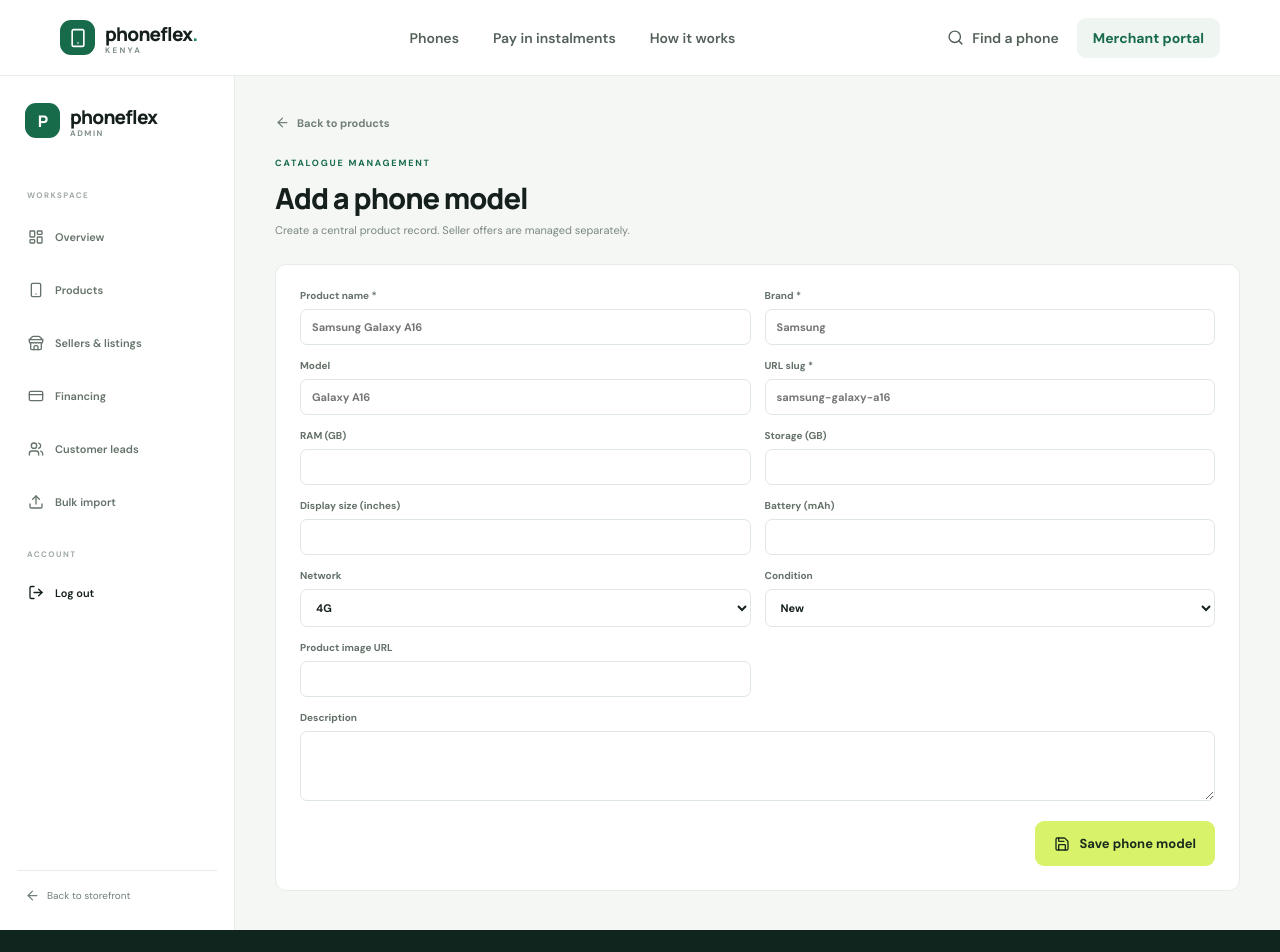
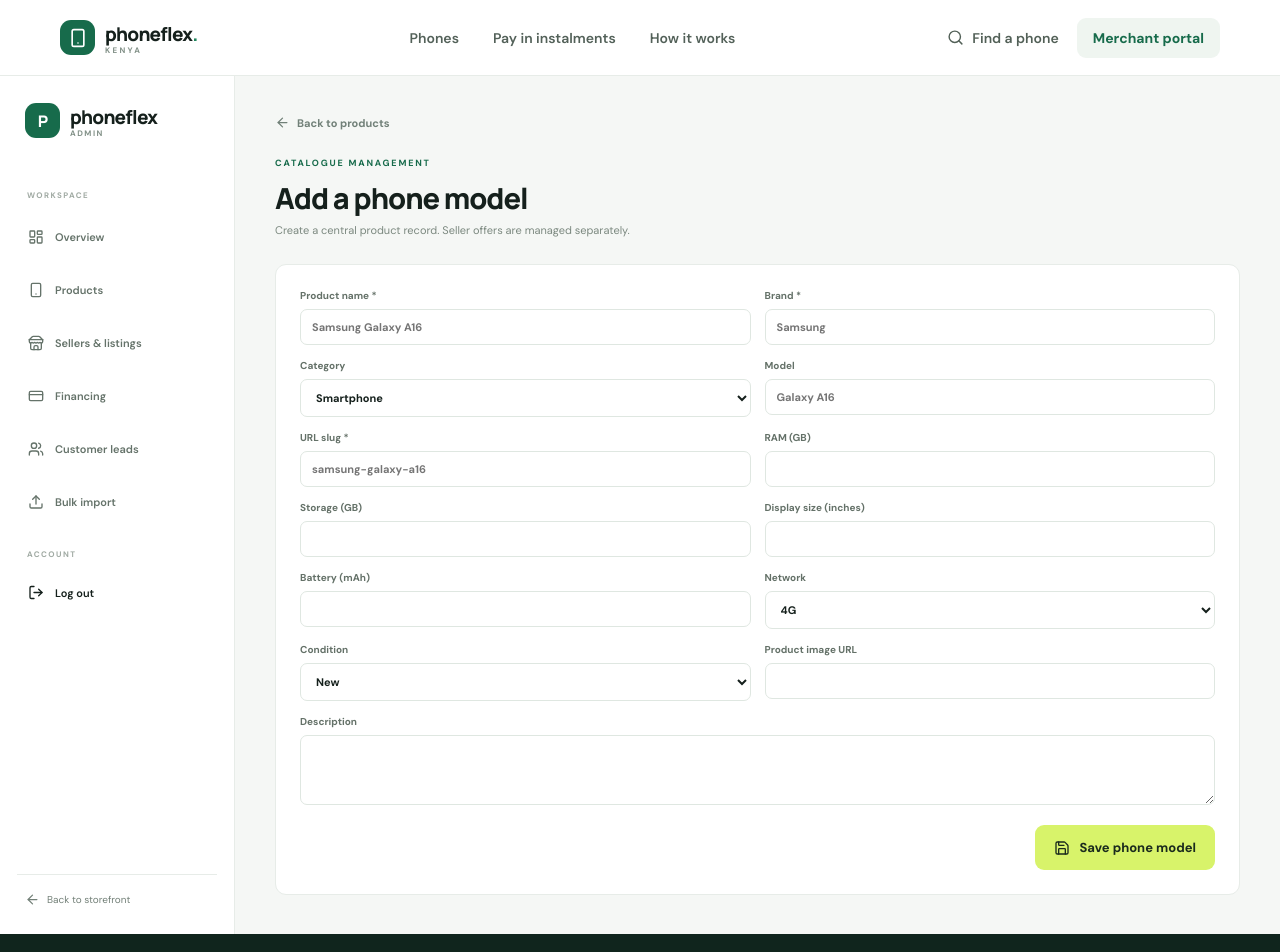
Before and after one commit to itsCalvo/phoneflex-kenya, a Next.js app: page /admin/products/new in a window 1280 px wide. Shown: the top 952 px of the page. Built offline with nearby package versions, Linux system fonts and the light colour scheme; no server answers.

Commit message:
Add category to product editor

```diff
--- a/app/admin/(workspace)/products/new/page.tsx
+++ b/app/admin/(workspace)/products/new/page.tsx
@@ -5,21 +5,22 @@ import { ArrowLeft, Save } from 'lucide-react';
 import { supabase } from '@/lib/supabase';
 const slugify=(v:string)=>v.toLowerCase().trim().replace(/[^a-z0-9]+/g,'-').replace(/^-|-$/g,'');
 export default function NewProduct(){
- const [form,setForm]=useState({name:'',brand:'',model:'',slug:'',ram_gb:'',storage_gb:'',display_size:'',battery_mah:'',network:'4G',condition:'new',image_url:'',description:''});
+ const [form,setForm]=useState({name:'',brand:'',model:'',slug:'',category:'smartphone',ram_gb:'',storage_gb:'',display_size:'',battery_mah:'',network:'4G',condition:'new',image_url:'',description:''});
  const [busy,setBusy]=useState(false);const [message,setMessage]=useState('');
  function set(k:string,v:string){setForm(old=>({...old,[k]:v,...(k==='name'&&!old.slug?{slug:slugify(v)}:{})}));}
  async function submit(e:React.FormEvent){e.preventDefault();if(!supabase){setMessage('Supabase is not configured.');return;}setBusy(true);setMessage('');
   try{
    const {data:brand,error:brandError}=await supabase.from('brands').upsert({name:form.brand,slug:slugify(form.brand),is_active:true},{onConflict:'slug'}).select('id').single();
    if(brandError)throw brandError;
-   const {error}=await supabase.from('phones').insert({brand_id:brand.id,name:form.name,model:form.model||null,slug:form.slug,ram_gb:form.ram_gb?Number(form.ram_gb):null,storage_gb:form.storage_gb?Number(form.storage_gb):null,screen_inches:form.display_size?Number.parseFloat(form.display_size):null,battery_mah:form.battery_mah?Number(form.battery_mah):null,network:form.network.split('/').map(x=>x.trim()),condition_type:form.condition,image_url:form.image_url||null,description:form.description,is_published:false});
+   const {error}=await supabase.from('phones').insert({brand_id:brand.id,name:form.name,model:form.model||null,slug:form.slug,category:form.category,ram_gb:form.ram_gb?Number(form.ram_gb):null,storage_gb:form.storage_gb?Number(form.storage_gb):null,screen_inches:form.display_size?Number.parseFloat(form.display_size):null,battery_mah:form.battery_mah?Number(form.battery_mah):null,network:form.network.split('/').map(x=>x.trim()),condition_type:form.condition,image_url:form.image_url||null,description:form.description,is_published:false});
    if(error)throw error;setMessage('Phone model saved. Add a verified seller listing and publish the model after checking its details.');
-   setForm({name:'',brand:'',model:'',slug:'',ram_gb:'',storage_gb:'',display_size:'',battery_mah:'',network:'4G',condition:'new',image_url:'',description:''});
+   setForm({name:'',brand:'',model:'',slug:'',category:'smartphone',ram_gb:'',storage_gb:'',display_size:'',battery_mah:'',network:'4G',condition:'new',image_url:'',description:''});
   }catch(e){setMessage(e instanceof Error?e.message:'Could not save phone.');}finally{setBusy(false);}
  }
  return <div className="admin-content"><Link href="/admin/products" className="back-link"><ArrowLeft size={15}/> Back to products</Link><div className="admin-topline"><div><span className="eyebrow">CATALOGUE MANAGEMENT</span><h1>Add a phone model</h1><p>Create a central product record. Seller offers are managed separately.</p></div></div><form className="admin-panel product-edit-form" onSubmit={submit}><div className="form-grid">
  <label>Product name *<input required value={form.name} onChange={e=>set('name',e.target.value)} placeholder="Samsung Galaxy A16"/></label>
  <label>Brand *<input required value={form.brand} onChange={e=>set('brand',e.target.value)} placeholder="Samsung"/></label>
+ <label>Category<select value={form.category} onChange={e=>set('category',e.target.value)}><option value="smartphone">Smartphone</option><option value="feature_phone">Feature phone</option><option value="foldable">Foldable phone</option><option value="gaming">Gaming phone</option><option value="rugged">Rugged phone</option><option value="tablet">Tablet</option></select></label>
  <label>Model<input value={form.model} onChange={e=>set('model',e.target.value)} placeholder="Galaxy A16"/></label>
  <label>URL slug *<input required value={form.slug} onChange={e=>set('slug',e.target.value)} placeholder="samsung-galaxy-a16"/></label>
  <label>RAM (GB)<input type="number" min="1" value={form.ram_gb} onChange={e=>set('ram_gb',e.target.value)}/></label>
```
